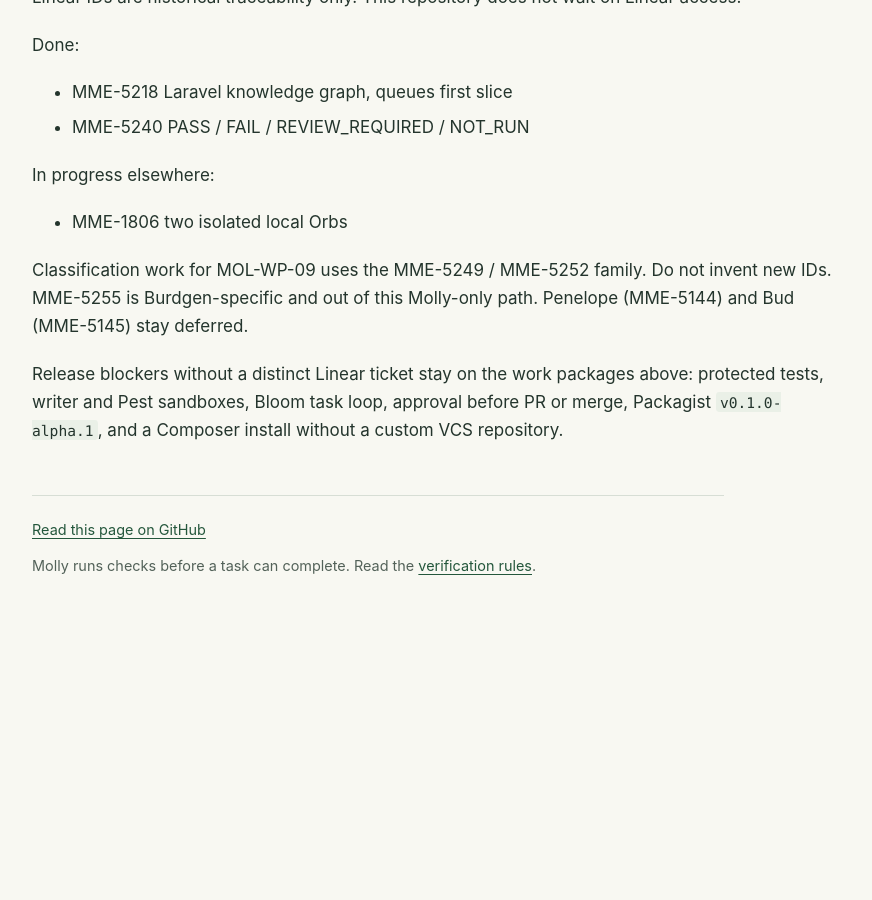
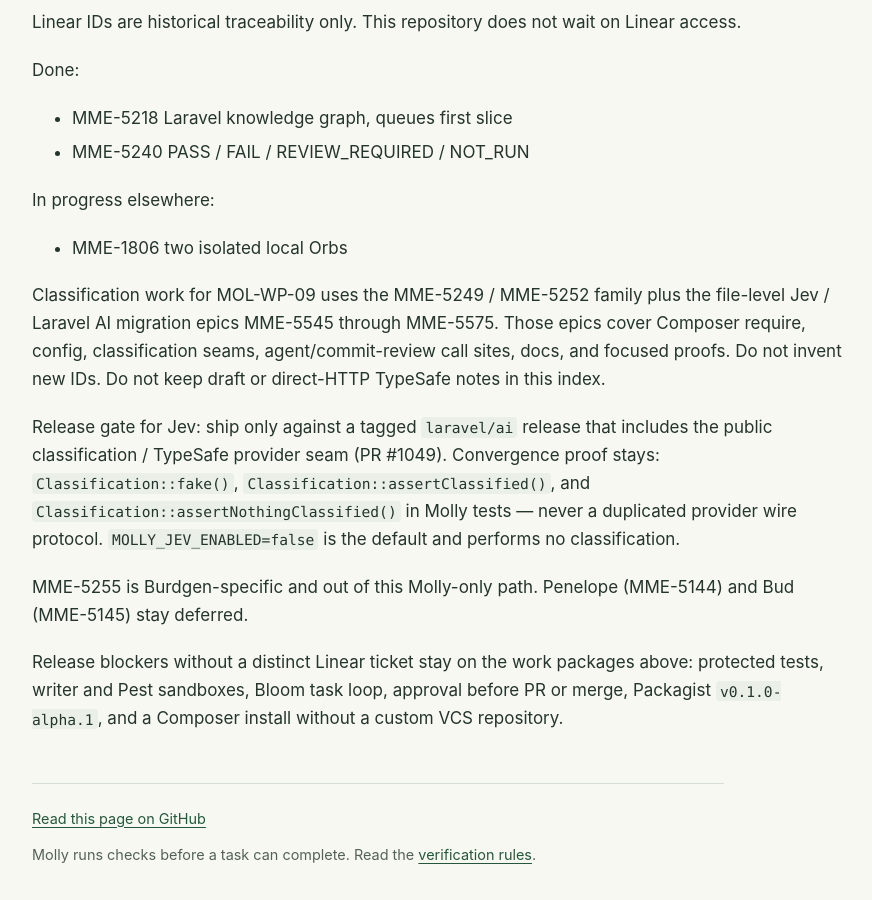
Before and after one commit to sifrious/molly, a Jekyll site: the page built from docs/work-packages.md, in a window 1280 px wide and 900 px high, scrolled down 3030 px. Shown: the whole window, without its empty margins (308-1180 px from the left). Built offline with Jekyll 4.4.1, drawn with Linux system fonts in a browser that asks for light colours; before the commit the page ends 3676 px from its top, so only the background shows below that; some of the changed text lies outside the part shown.

Commit message:
MME-5642: map Jev file epics into the work-package index
Point MOL-WP-09 at MME-5545–5575, the tagged laravel/ai release gate,
default-off Jev authority, and Classification fake proof seams.

```diff
--- a/docs/work-packages.md
+++ b/docs/work-packages.md
@@ -25,7 +25,7 @@ Protected tests are now the default. Writer and Pest isolation exists on hosts w
 | MOL-WP-06 | GitHub issue to Pest to PR traceability | Import is idempotent. Approved comments, PR bodies, and recorded PR or merge events exist. Molly still does not open or merge a pull request |
 | MOL-WP-07 | Verified Orb execution targets | Local default and Orb refusal exist; verified Orb dispatch remains |
 | MOL-WP-08 | Agent handoff inside Bloom | Headless envelopes exist. Recipients cannot widen scope, edit the protected test, or merge. Bloom child workspaces remain |
-| MOL-WP-09 | Laravel AI classification compatibility | Structured-output detection and an advisory Laravel AI adapter exist. They cannot upgrade a failed Pest run. Unreleased Laravel AI names are not used |
+| MOL-WP-09 | Laravel AI classification compatibility (Jev) | Optional default-off Jev classification through Laravel AI. Pest, Tarpit, bounded retries, and completion authority stay deterministic. Do not use Molly-owned TypeSafe HTTP. Unreleased Laravel AI names are not used |
 | MOL-WP-10 | Project graph and broader Laravel knowledge | Project graph indexing exists, including locked Pest approvals. Laravel knowledge covers queues, routing, testing, validation, the container, Eloquent, and events. NativePHP Desktop v2 and Mobile v4 are a separate namespace. Bundled tarpit notes are a separate namespace and are not a quality score. Implementation prompts receive bounded advisory neighborhoods. The local Molly UI shows a 40-node workspace overview with blockers first. `molly:decide` writes Git-tracked records under `docs/decisions/`. A visual Bloom view remains |
 | MOL-WP-11 | Component previews | Optional local renderer exists. Unconfigured hosts stay unavailable. Visual evidence remains advisory |
 | MOL-WP-12 | Compatibility matrix and packaging | Composer and CI now accept Laravel 12 and 13. Packagist publication remains |
@@ -63,6 +63,10 @@ In progress elsewhere:
 
 - MME-1806 two isolated local Orbs
 
-Classification work for MOL-WP-09 uses the MME-5249 / MME-5252 family. Do not invent new IDs. MME-5255 is Burdgen-specific and out of this Molly-only path. Penelope (MME-5144) and Bud (MME-5145) stay deferred.
+Classification work for MOL-WP-09 uses the MME-5249 / MME-5252 family plus the file-level Jev / Laravel AI migration epics MME-5545 through MME-5575. Those epics cover Composer require, config, classification seams, agent/commit-review call sites, docs, and focused proofs. Do not invent new IDs. Do not keep draft or direct-HTTP TypeSafe notes in this index.
+
+Release gate for Jev: ship only against a tagged `laravel/ai` release that includes the public classification / TypeSafe provider seam (PR #1049). Convergence proof stays: `Classification::fake()`, `Classification::assertClassified()`, and `Classification::assertNothingClassified()` in Molly tests — never a duplicated provider wire protocol. `MOLLY_JEV_ENABLED=false` is the default and performs no classification.
+
+MME-5255 is Burdgen-specific and out of this Molly-only path. Penelope (MME-5144) and Bud (MME-5145) stay deferred.
 
 Release blockers without a distinct Linear ticket stay on the work packages above: protected tests, writer and Pest sandboxes, Bloom task loop, approval before PR or merge, Packagist `v0.1.0-alpha.1`, and a Composer install without a custom VCS repository.
```
